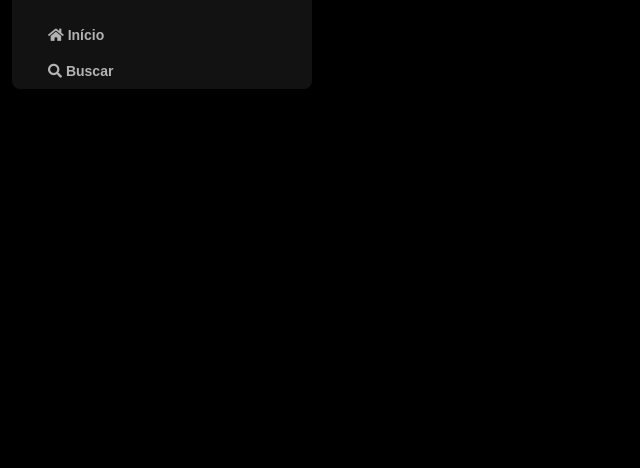
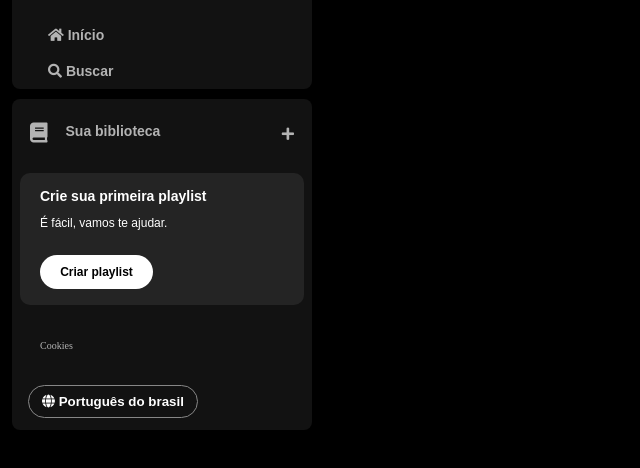
Before and after one commit to lucanunees/Imersao-FrontEnd-Alura, a plain HTML site: page Projeto/Spotify-Imersao-Alura/index.html in a window 1280 px wide. Shown: the part 74-542 px from the top of the page, without its empty margins (0-640 px from the left). Drawn offline with Linux system fonts and the light colour scheme.

Commit message:
Aula2 - Estilo e Layout

```diff
--- a/Projeto/Spotify-Imersao-Alura/index.html
+++ b/Projeto/Spotify-Imersao-Alura/index.html
@@ -17,13 +17,12 @@
 </head>
 <body>
     <div class="sidebar">
-        <nav class="sidebar_navegation">
+        <nav class="sidebar__navegation">
             <div class="logo">
                 <a href="">
                     <img src="./assets/icons/logo-spotify.png" alt="Logotipo Spotify">
                 </a>
             </div>
-                <div>
                 <ul>
                     <li>
                         <a href="">
@@ -38,9 +37,38 @@
                         </a>
                     </li>
                 </ul>
+        </nav>
+
+        <div class="library">
+            <div class="library__content">
+                <button class="library__button">
+                    <span class="fa fas fa-book"></span>
+                    <span>Sua biblioteca</span>
+                </button>
+                <span class="fa fa-plus"></span>
+            </div>
+
+            <section class="section-playlist">
+                <div class="section-playlist__content">
+                    <span class="text title">Crie sua primeira playlist</span>
+                    <span class="text subtitle">É fácil, vamos te ajudar.</span>
+                    <button class="section-playlist__button">
+                        <span>Criar playlist</span>
+                    </button>
+                </div>
+            </section>
+
+            <div class="cookies">
+                <a href="">Cookies</a>
+            </div>
+
+            <div class="languages">
+                <button class="languages__button">
+                    <span class="fa fa-globe"></span>
+                    <span>Português do brasil</span>
+                </button>
             </div>
         </div>
-        </nav>
     </div>
 </body>
 </html>
--- a/Projeto/Spotify-Imersao-Alura/style.css
+++ b/Projeto/Spotify-Imersao-Alura/style.css
@@ -11,7 +11,7 @@ body {
     width: 300px;
 }
 
-.sidebar_navegation{
+.sidebar__navegation{
     background-color: #121212;
     border-radius: 8px;
     padding: 16px 0 0 16px;
@@ -21,7 +21,7 @@ body {
     width: 80px;
 }
 
-.sidebar_navegation .logo{
+.sidebar__navegation .logo{
     background-color: #121212;
     display: flex;
     border-radius: 8px;
@@ -46,3 +46,130 @@ body {
     font-size: 14px; /*Defini o tamanho da font.*/
     font-family: "DM Sans", sans-serif; /*Defini o formato da fonte.*/
 }
+
+.library{
+    background-color: #121212;
+    border-radius: 8px;
+    display: flex;
+    justify-content: space-between;
+    flex-direction: column;
+    padding: 4px 8px;
+    color: #b3b3b3;
+    font-weight: 600;
+    font-size: 14px;
+    margin-top: 10px;
+}
+
+.library .library__content{
+    display: flex;
+    justify-content: space-between; /*organizar o conteudo da forma justificada*/
+}
+
+.library .library__button{
+    display: flex;
+    margin-right: 10px;
+    color: #b3b3b3;
+    background-color: transparent;
+    border: 0px; /*Retira a borda que já vem por padrão do button*/
+    font-size: 14px;
+    font-weight: 700;
+    font-family: "DM Sans", sans-serif;
+    text-align: center; /*Alinha o texto no centro*/
+    text-decoration: none; /*tira os propriedades do button, no caso o sublinhado por exemplo*/
+    text-transform: none;
+    padding: 20px 10px; /*espaçamento de 20 cima e baixo e 10 das laterais.*/
+}
+
+/*Trabalhando classe do icone*/
+.library .library__button .fa{
+    font-size: 20px;
+    margin-right: 10px; /*Para não ficar grudado no canto direito empurrando o elemnto pra direita.*/
+    font-weight: 300;
+    padding-right: 8px; /*Criar um espaçamento em torno dele.*/
+}
+
+/*Trabalhando classe do icone*/
+.library .library__content .fa-plus{
+    margin: 24px 10px;
+}
+
+.section-playlist{
+    display: flex;
+    align-items: flex-start; /*Outra propriedade que trabalha junto com o display flex*/
+    justify-content: space-between; /*Outra propridade que trabalha com o display flex, utilizada para Organizar de uma forma justificada e colocar um espaço entre os elementos.*/
+    gap: 20px; /*O Gap vai falar o espaço entre as propriedades que estão justificadas. exemplo do justify-content, ele cria esse espaçamento*/
+    background-color: #242424;
+    color: #b3b3b3;
+    font-weight: 600;
+    font-size: 14px;
+    margin: 8px 0px;
+    padding: 16px 20px;
+    border-radius: 10px;
+}
+
+.section-playlist .section-playlist__content{
+    display: flex; /*Organizar os elementos que estão dentro do content.*/
+    flex-direction: column; /*Para organizar o conteudo em coluna.*/
+}
+
+.section-playlist__content .text{
+    padding-bottom: 14px;
+    color: #fff;
+    font-family: "DM Sans", sans-serif;
+}
+
+.section-playlist__content .title{
+    font-weight: 700;
+}
+
+.section-playlist__content .subtitle{
+ font-weight: 500;
+ font-size: 12px;
+}
+
+.section-playlist__content .section-playlist__button{
+    display: flex;
+    justify-content: center; /*Irá alinha o texto com o centro do button*/
+    background-color: #fff;
+    color:#000;
+    border-radius: 20px; /*Arredondar as boras*/
+    font-size: 12px;
+    font-weight: 700;
+    font-family: "DM Sans", sans-serif;
+    text-decoration: none; /*tira as propriedades que vem por padrão do button*/
+    text-transform: none;
+    padding: 10px; /*Coloca o espaçamento em todos os lados*/
+    margin-top: 12px;
+    border: 0px; /*para não criar a borda.*/
+    width: 113px;
+}
+
+.sidebar .cookies{
+    margin: 25px 20px;
+}
+
+.sidebar .cookies a{
+    color: #b3b3b3;
+    font-weight: 500;
+    font-size: 10px;
+    text-decoration: none;
+}
+
+/*Quando utilizamos o hover, é como se fosse uma "animação" porém é uma pseudo classes,
+ou seja quando muda o estado ao passar o mouse sobre esse elemento ele irá no caso sublinhar.*/
+.sidebar .cookies a:hover{
+    text-decoration: underline;
+}
+
+.languages .languages__button{
+    align-items: center; /*Não precisa do display flex pois só tem esse texto.*/
+    background-color: transparent;
+    border: 1px solid #878787; /*aqui estamos passsando todas as propriedades para o formato do botão, borda, espessura da borda e cor.*/
+    color: #fff;
+    font-weight: bold;
+    cursor: pointer;
+    width: 170px;
+    margin: 8px;
+    padding: 8px;
+    border-radius: 20px;
+}
```
Lines whose indentation alone changed are shown as unchanged.
